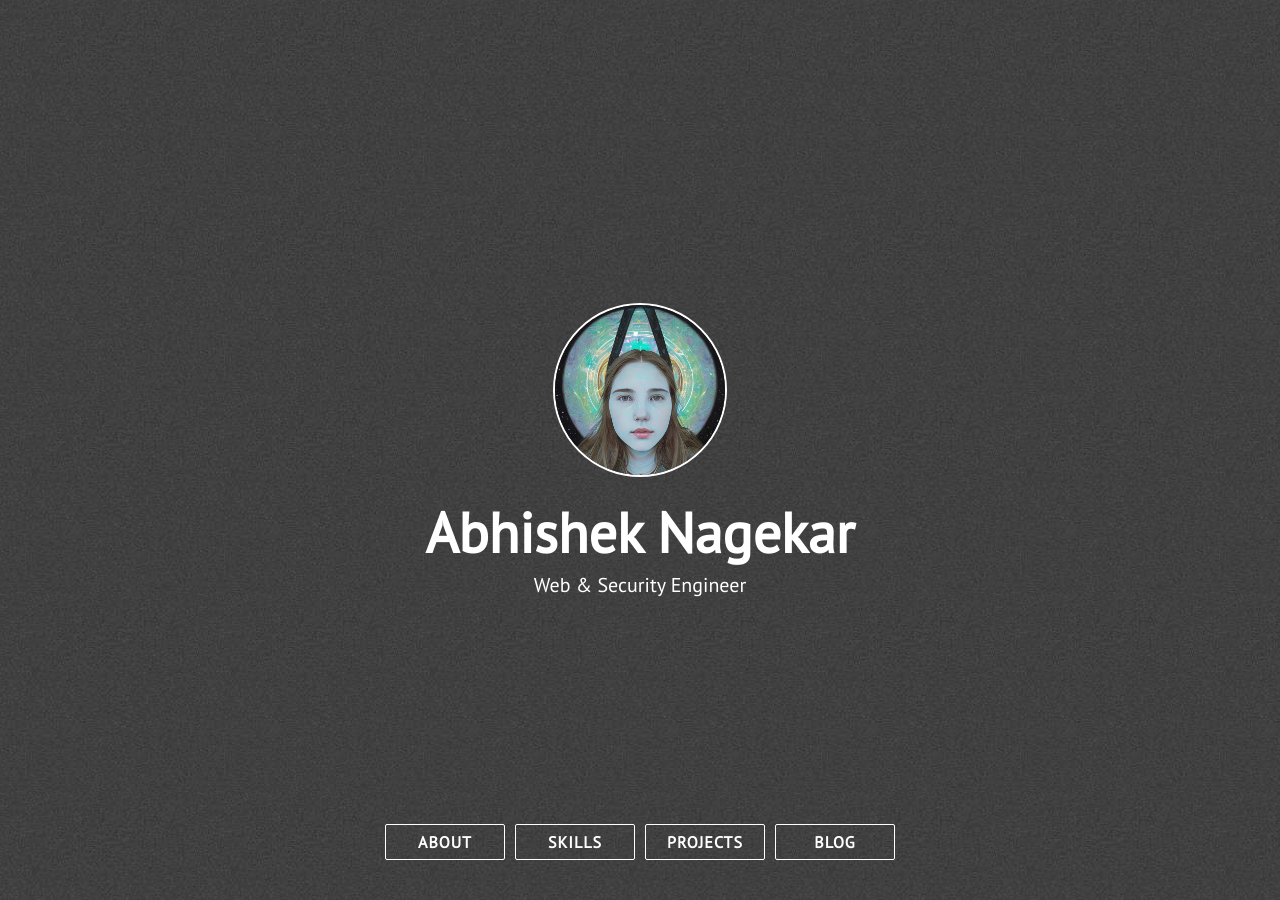
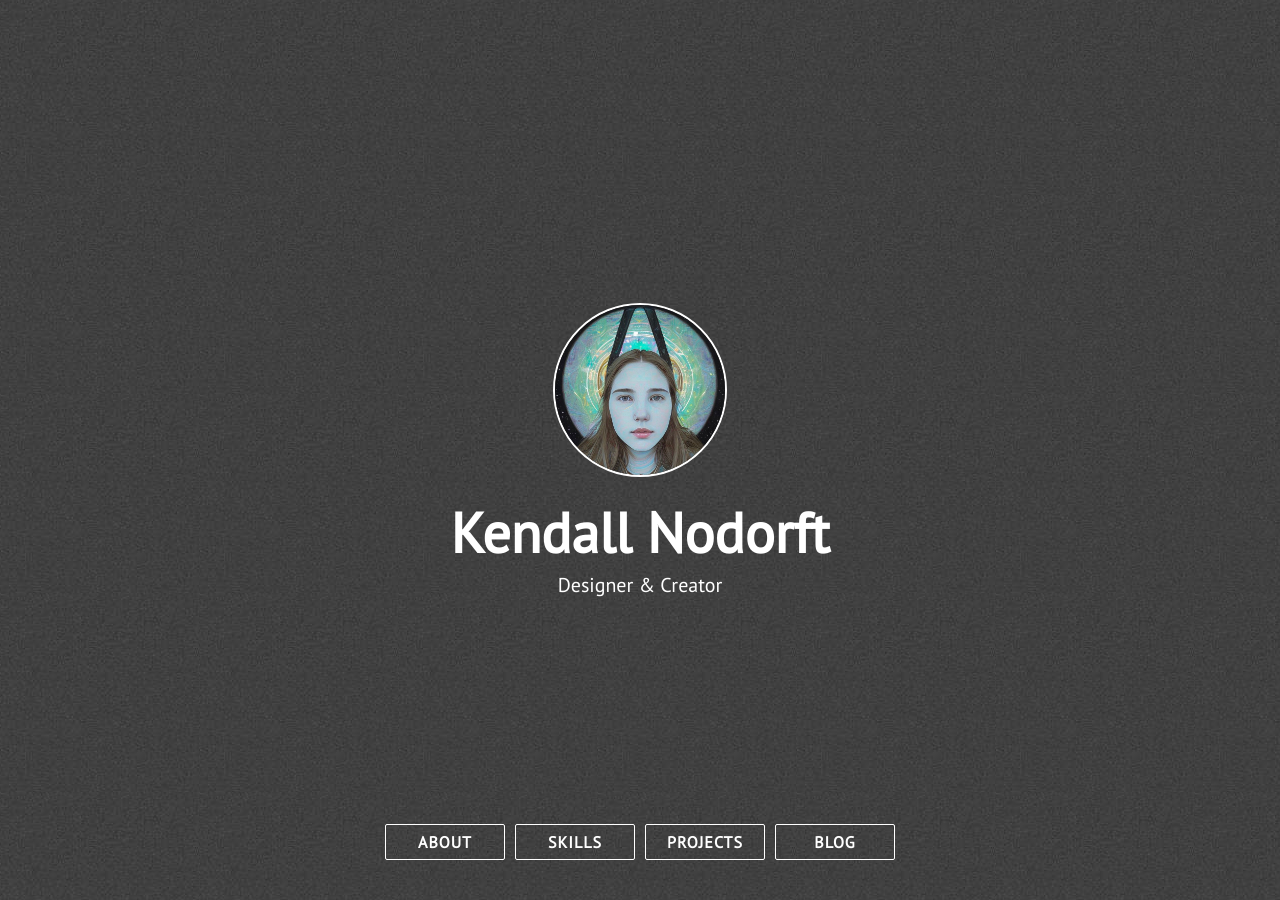
Before and after one commit to kendallnodorft/kendallnodorft.github.io, a Jekyll site: the page built from index.html, in a window 1280 px wide and 900 px high. Built offline with Jekyll 4.4.1, drawn with Linux system fonts in a browser that asks for light colours; nearby versions of some CDN libraries; some of the changed text lies outside the part shown.

Commit message:
Update _config.yml

```diff
--- a/_config.yml
+++ b/_config.yml
@@ -1,5 +1,5 @@
-title: Abhishek Nagekar
-description: Web & Security Engineer
+title: Kendall Nodorft
+description: Designer & Creator
 site_title: '@abhn - Abhishek Nagekar'
 
 # Build settings
@@ -7,12 +7,9 @@
 exclude: [vendor/ruby]
 
 # Personalization
-github_username: abhn
-blog_url: https://www.nagekar.com
-email: abhishek@nagekar.com
-keybase_username: abhn
-twitter_username: abhn_
-reddit_username: abhn
+github_username: kendallnodorft
+email: kendallnodorft@gmail.com
+
 
 # absolute or relative
 profile_picture: assets/images/pp.jpg
```
